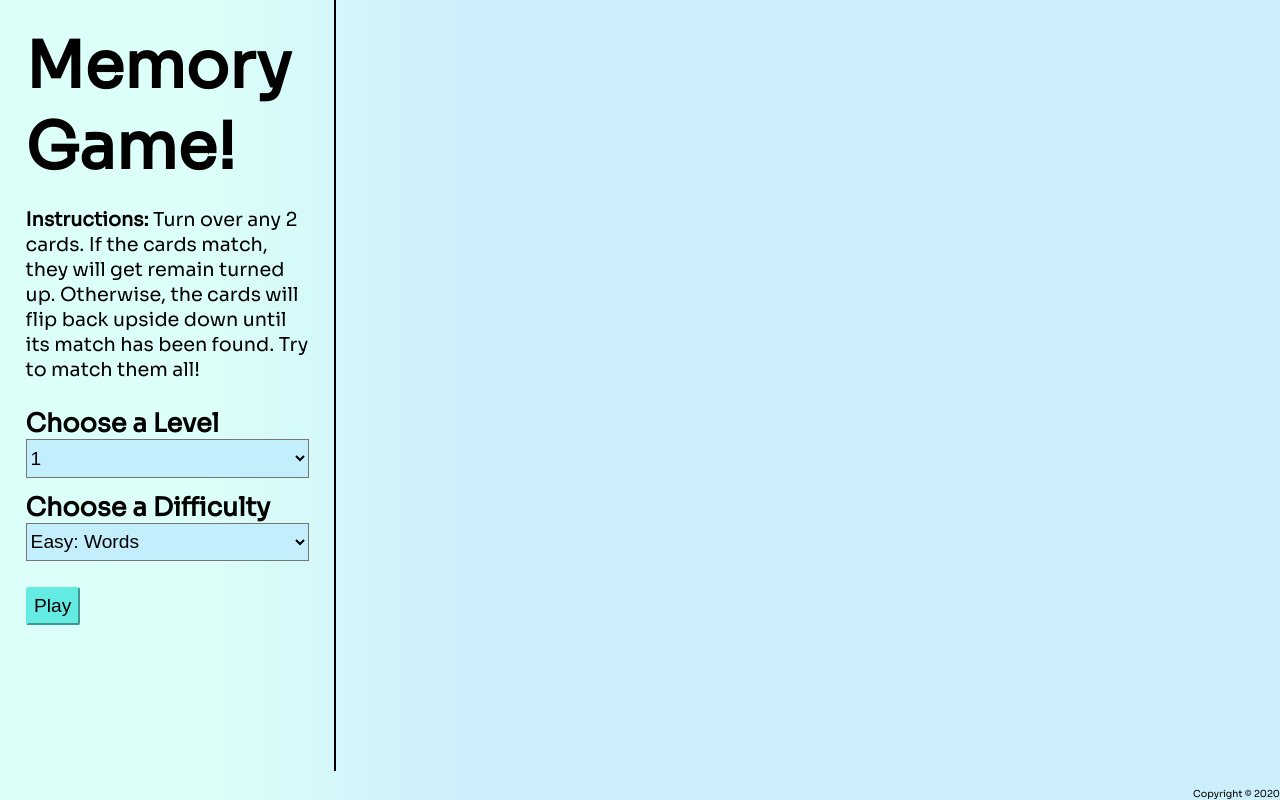
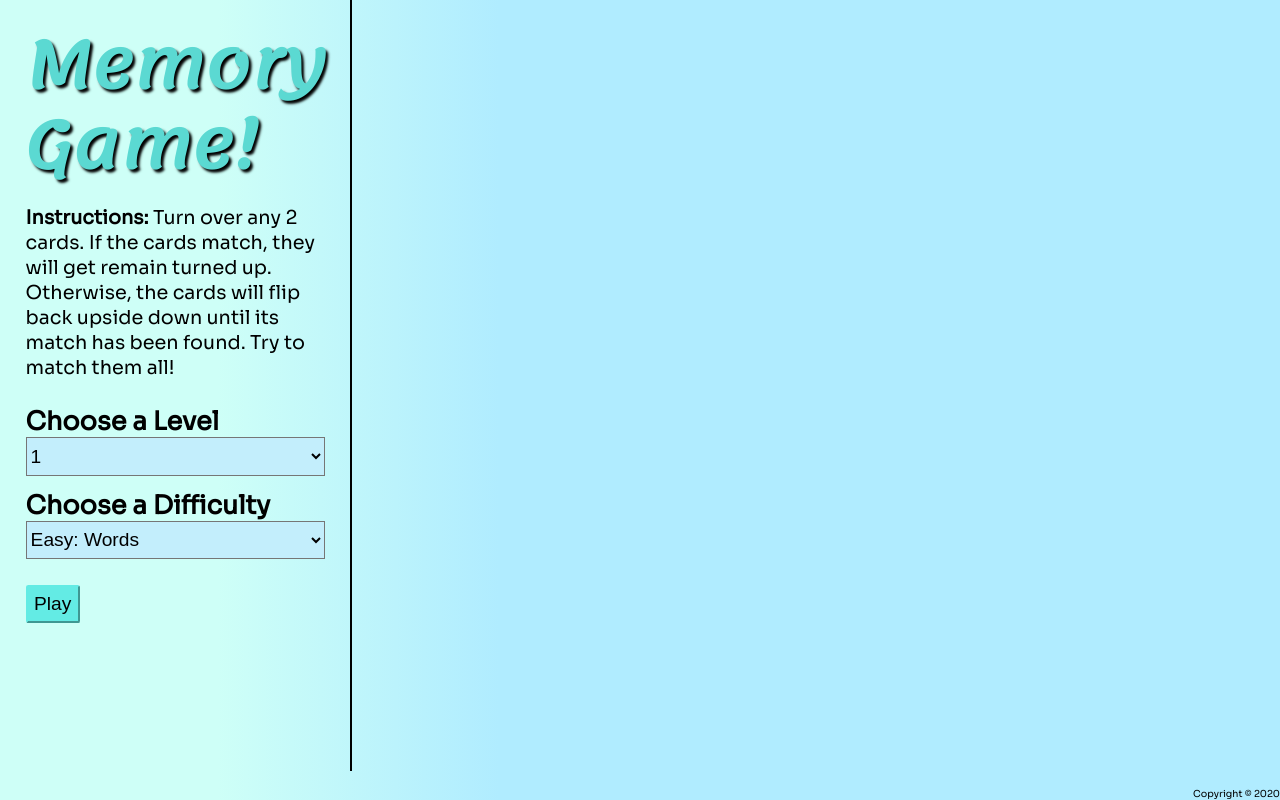
Before and after one commit to nythony/memoryGame, a plain HTML site: page index.html in a window 1280 px wide. Drawn offline with nearby package versions, Linux system fonts and the light colour scheme.

Commit message:
Changed font and colors

```diff
--- a/index.html
+++ b/index.html
@@ -5,7 +5,8 @@
     <meta name="viewport" content="width=device-width">
     <title>Test Memory</title>
     <link href="style.css" rel="stylesheet" type="text/css" />
-    <link href="https://fonts.googleapis.com/css2?family=Sora&display=swap" rel="stylesheet">
+    <link href="https://fonts.googleapis.com/css2?family=Lemonada&family=Sora&display=swap"
+          rel="stylesheet">
     <script src="http://code.jquery.com/jquery-latest.js"></script>
     <script type="module" src="script.js"></script>
   </head>
--- a/style.css
+++ b/style.css
@@ -6,11 +6,11 @@ body{
   margin: 0;
   font-family: 'Sora', sans-serif;
 
-  background: rgb(220,255,249);
-  background: -moz-linear-gradient(90deg, rgba(220,255,249,1) 16%, rgba(204,239,251,1) 36%);
-  background: -webkit-linear-gradient(90deg, rgba(220,255,249,1) 16%, rgba(204,239,251,1) 36%);
-  background: linear-gradient(90deg, rgba(220,255,249,1) 16%, rgba(204,239,251,1) 36%);
-  filter: progid:DXImageTransform.Microsoft.gradient(startColorstr="#dcfff9",endColorstr="#cceffb",GradientType=1);
+  background: rgb(206,255,247);
+  background: -moz-linear-gradient(90deg, rgba(206,255,247,1) 17%, rgba(176,236,255,1) 39%);
+  background: -webkit-linear-gradient(90deg, rgba(206,255,247,1) 17%, rgba(176,236,255,1) 39%);
+  background: linear-gradient(90deg, rgba(206,255,247,1) 17%, rgba(176,236,255,1) 39%);
+  filter: progid:DXImageTransform.Microsoft.gradient(startColorstr="#cefff7",endColorstr="#b0ecff",GradientType=1);
 }
 
 #mainContainer{
@@ -31,8 +31,12 @@ body{
 }
 
 h1{
+  font-family: 'Lemonada', cursive;
   font-size: 5vw;
   margin: 0;
+  color: #5bd9d2;
+  text-shadow: 0.2vw 0.2vw 0.2vw #000000;
+  line-height: 125%;
 }
 
 h2{
@@ -119,8 +123,11 @@ button{
 }
 
 #win{
+  font-family: 'Lemonada', cursive;
   margin: auto;
   font-size: 10vw;
+  color: #63ebe4;
+  text-shadow: 0.5vw 0.5vw 1.5vw black;
 }
 
 
```
